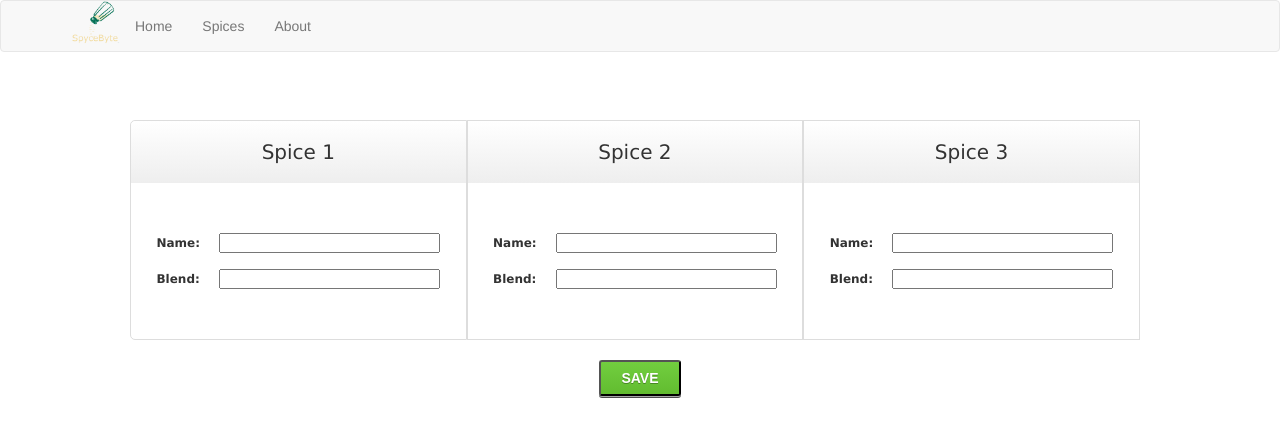
After one commit to Terrillc13/SpyceByte, a Flask app: template templates/spices.html in a window 1280 px wide. The commit adds this page. Shown: the top 443 px of the page. Run offline with Flask 2, Linux system fonts and the light colour scheme; the template is opened without the code that fills it, so the values that code supplies are empty; some libraries are stand-ins or nearby versions.

Commit message:
Version 1.0.1

```diff
--- a/app.py
+++ b/app.py
@@ -1,6 +1,7 @@
 from flask import Flask, render_template, flash, redirect, url_for, session, request, logging, abort
 from PiControl import dispense, fullness
 import xml.etree.cElementTree as Xml
+import os
 
 
 app = Flask(__name__)
@@ -8,6 +9,11 @@ app = Flask(__name__)
 
 @app.route('/')
 def webapp():
+    if not os.path.isfile('spices.xml'):
+        save_spices_to_xml("Spice1", "Item1 - 1/4, Item2 - 2 3/4",
+                           "Spice2", "Item1 - 1/4, Item2 - 2 3/4",
+                           "Spice3", "Item1 - 1/4, Item2 - 2 3/4")
+
     tree = Xml.parse('spices.xml')
     root = tree.getroot()
     return render_template('home.html', jarFullness1=fullness(1), jarFullness2=fullness(2), jarFullness3=fullness(3),
@@ -19,7 +25,6 @@ def webapp():
 @app.route('/dispense_jar_1', methods=['POST'])
 def dispense_jar_1():
     success = dispense(1, (int(request.form['Jar-1-Whole']) + int(request.form['Jar-1-Fraction'])))
-    print("Dispense Jar 1: %d rotations" % (int(request.form['Jar-1-Whole']) + int(request.form['Jar-1-Fraction'])))
     if not success:
         print("Unable to dispense from Jar 1")
     return webapp()
@@ -28,7 +33,6 @@ def dispense_jar_1():
 @app.route('/dispense_jar_2', methods=['POST'])
 def dispense_jar_2():
     success = dispense(2, (int(request.form['Jar-2-Whole']) + int(request.form['Jar-2-Fraction'])))
-    print("Dispense Jar 2: %d rotations" % (int(request.form['Jar-2-Whole']) + int(request.form['Jar-2-Fraction'])))
     if not success:
         print("Unable to dispense from Jar 2")
     return webapp()
@@ -37,7 +41,6 @@ def dispense_jar_2():
 @app.route('/dispense_jar_3', methods=['POST'])
 def dispense_jar_3():
     success = dispense(3, (int(request.form['Jar-3-Whole']) + int(request.form['Jar-3-Fraction'])))
-    print("Dispense Jar 3: %d rotations" % (int(request.form['Jar-3-Whole']) + int(request.form['Jar-3-Fraction'])))
     if not success:
         print("Unable to dispense from Jar 3")
     return webapp()
@@ -48,11 +51,11 @@ def about():
     return render_template('about.html')
 
 
-@app.route('/blends')
-def blends():
+@app.route('/spices')
+def spices():
     tree = Xml.parse('spices.xml')
     root = tree.getroot()
-    return render_template('blends.html',
+    return render_template('spices.html',
                            spice_name_1=root[0][0].attrib['name'],
                            spice_blend_1=root[0][0].text,
                            spice_name_2=root[0][1].attrib['name'],
@@ -61,20 +64,22 @@ def blends():
                            spice_blend_3=root[0][2].text)
 
 
-@app.route('/blends_save', methods=['POST'])
-def blends_save():
-    print("Saving Spice Blends")
-    print("Name = %s ; Blend = %s" % request.form['Spice_1_Name'], request.form['Spice_1_Blend'])
-    print("Name = %s ; Blend = %s" % request.form['Spice_2_Name'], request.form['Spice_2_Blend'])
-    print("Name = %s ; Blend = %s" % request.form['Spice_3_Name'], request.form['Spice_3_Blend'])
+@app.route('/spices_save', methods=['POST'])
+def spices_save():
+    save_spices_to_xml(request.form['Spice_1_Name'], request.form['Spice_1_Blend'],
+                       request.form['Spice_2_Name'], request.form['Spice_2_Blend'],
+                       request.form['Spice_3_Name'], request.form['Spice_3_Blend'])
+    return spices()
+
+
+def save_spices_to_xml(spice_name_1, spice_blend_1, spice_name_2, spice_blend_2, spice_name_3, spice_blend_3):
     root = Xml.Element("root")
     doc = Xml.SubElement(root, "doc")
-    Xml.SubElement(doc, "Spice", name=request.form['Spice_1_Name']).text = request.form['Spice_1_Blend']
-    Xml.SubElement(doc, "Spice", name=request.form['Spice_2_Name']).text = request.form['Spice_2_Blend']
-    Xml.SubElement(doc, "Spice", name=request.form['Spice_3_Name']).text = request.form['Spice_3_Blend']
+    Xml.SubElement(doc, "Spice", name=spice_name_1).text = spice_blend_1
+    Xml.SubElement(doc, "Spice", name=spice_name_2).text = spice_blend_2
+    Xml.SubElement(doc, "Spice", name=spice_name_3).text = spice_blend_3
     tree = Xml.ElementTree(root)
-    tree.write("spices.Xml")
-    return blends()
+    tree.write("spices.xml")
 
 
 if __name__ == '__main__':
--- a/templates/includes/_navbar.html
+++ b/templates/includes/_navbar.html
@@ -14,7 +14,7 @@
         <div id="navbar" class="collapse navbar-collapse">
             <ul class="nav navbar-nav">
                 <li><a href="/">Home</a></li>
-                <li><a href="/blends">Blends</a></li>
+                <li><a href="/spices">Spices</a></li>
                 <li><a href="/about">About</a></li>
             </ul>
         </div><!--/.nav-collapse -->
--- /dev/null
+++ b/templates/spices.html
@@ -0,0 +1,47 @@
+{% extends 'layout.html' %}
+{% block body %}
+    <div class="jumbotron text-center" style="background: transparent;">
+        <div id="spice-table" class="clear">
+            <form method="POST" action="/spices_save">
+                <div class="spice">
+                    <h3>Spice 1</h3>
+                    <label style="text-align: left; width: 20%;">Name: </label>
+                    <input type="text" name="Spice_1_Name" value="{{ spice_name_1 }}" style="width: 75%; text-align: center;">
+                    <br/>
+                    <br/>
+                    <label style="text-align: left; width: 20%;">Blend: </label>
+                    <input type="text" name="Spice_1_Blend" value="{{ spice_blend_1 }}" style="width: 75%; text-align: center;">
+                    <br/>
+                    <br/>
+                    <br/>
+                </div>
+                <div class="spice">
+                    <h3>Spice 2</h3>
+                    <label style="text-align: left; width: 20%;">Name: </label>
+                    <input type="text" name="Spice_2_Name" value="{{ spice_name_2 }}" style="width: 75%; text-align: center;">
+                    <br/>
+                    <br/>
+                    <label style="text-align: left; width: 20%;">Blend: </label>
+                    <input type="text" name="Spice_2_Blend" value="{{ spice_blend_2 }}" style="width: 75%; text-align: center;">
+                    <br/>
+                    <br/>
+                    <br/>
+                </div>
+                <div class="spice">
+                    <h3>Spice 3</h3>
+                    <label style="text-align: left; width: 20%;">Name: </label>
+                    <input type="text" name="Spice_3_Name" value="{{ spice_name_3 }}" style="width: 75%; text-align: center;">
+                    <br/>
+                    <br/>
+                    <label style="text-align: left; width: 20%;">Blend: </label>
+                    <input type="text" name="Spice_3_Blend" value="{{ spice_blend_3 }}" style="width: 75%; text-align: center;">
+                    <br/>
+                    <br/>
+                    <br/>
+                </div>
+                <br/>
+                <input type="submit" value="Save" class="view_spice">
+            </form>
+        </div>
+    </div>
+{% endblock %}
```
Also changed, not shown: spices.xml (deleted, +0 -7 lines), templates/blends.html (deleted, +0 -47 lines).
